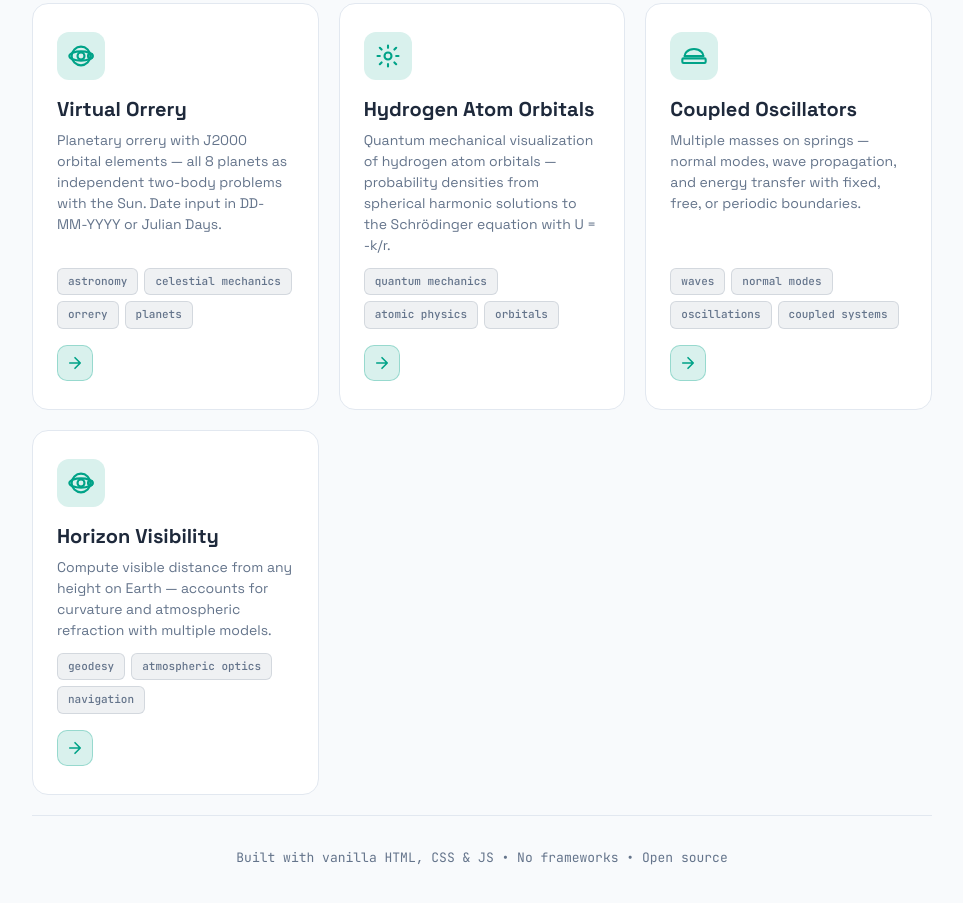
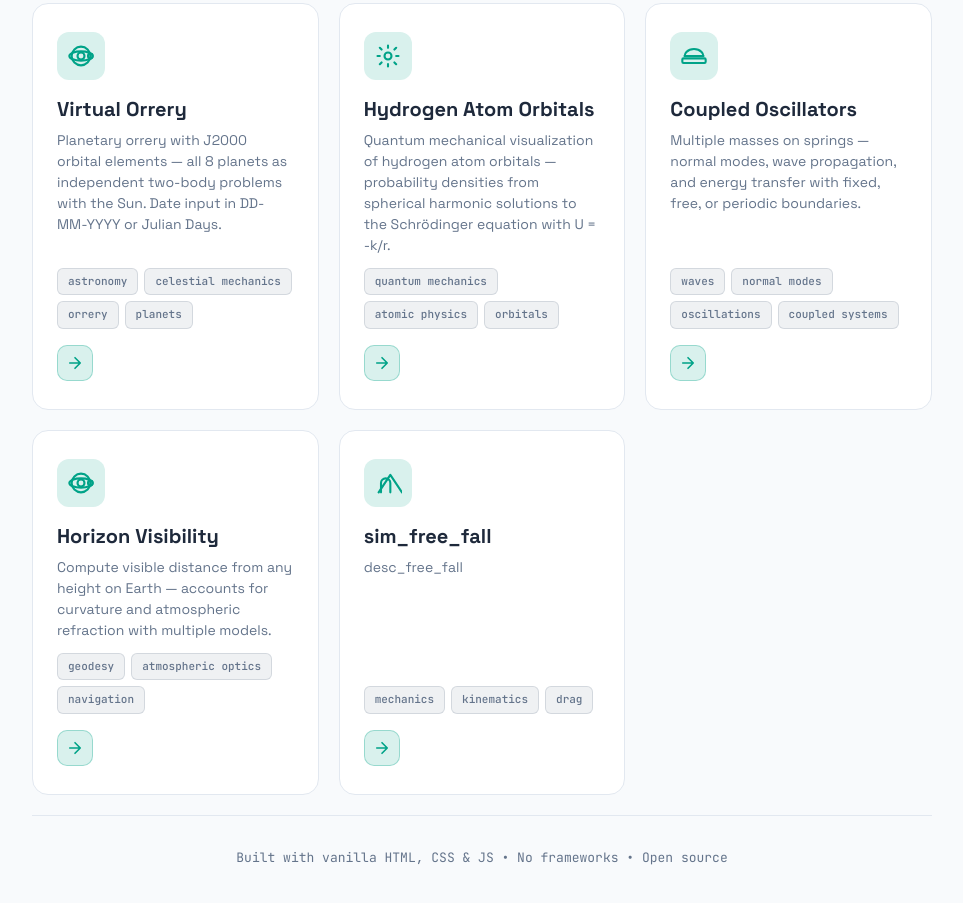
Before and after one commit to aldomym/physics-simulations, a website: page index.html in a window 1280 px wide. Shown: the part 1215-2118 px from the top of the page, without its empty margins (158-1121 px from the left). Drawn offline with Linux system fonts and the light colour scheme.

Commit message:
Add free-fall simulation entry to index.html

```diff
--- a/index.html
+++ b/index.html
@@ -167,6 +167,14 @@
         tagKeys: ['tag_geodesy', 'tag_atmospheric_optics', 'tag_navigation'],
         icon: 'orbit',
         href: 'horizon.html'
+      },
+      {
+        id: 'free-fall',
+        titleKey: 'sim_free_fall',
+        descKey: 'desc_free_fall',
+        tagKeys: ['tag_mechanics', 'tag_kinematics', 'tag_drag'],
+        icon: 'projectile',
+        href: 'free-fall.html'
       }
     ];
 
```
